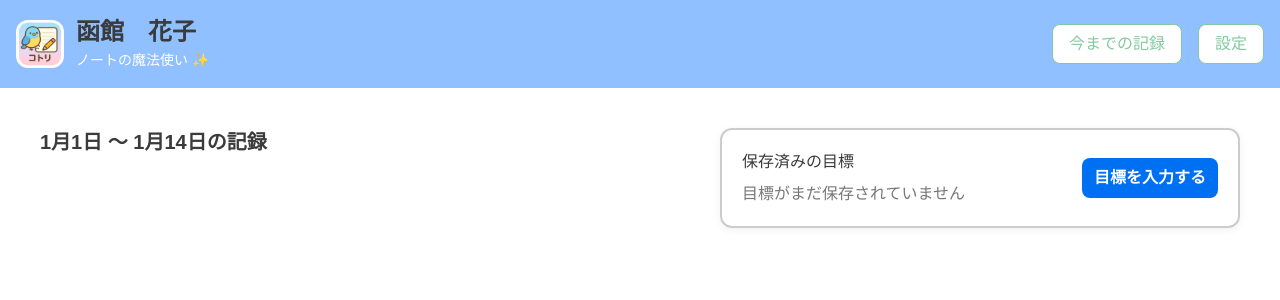
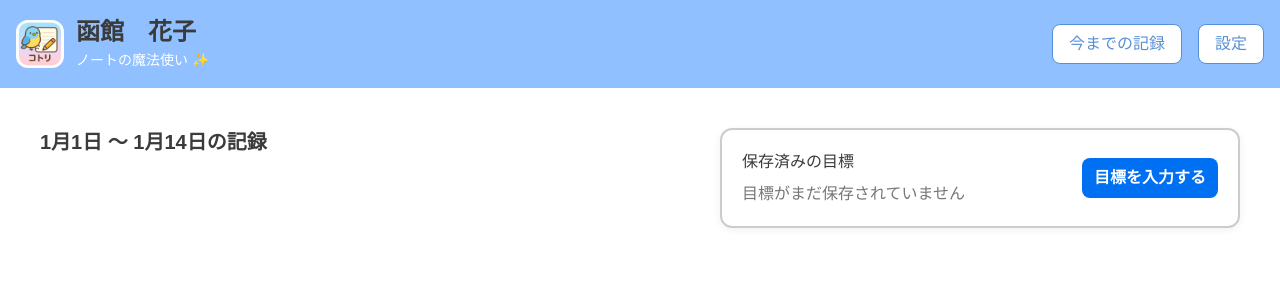
Before and after one commit to funswift/funswift-education, a Next.js app: page / in a window 1280 px wide. Shown: the top 300 px of the page. Built offline with nearby package versions, Linux system fonts and the light colour scheme.

Commit message:
change button color (#37)

```diff
--- a/package.json
+++ b/package.json
@@ -14,8 +14,8 @@
     "next": "15.5.4",
     "react": "19.1.0",
     "react-dom": "19.1.0",
+    "react-icons": "^5.5.0",
     "recharts": "^3.4.1",
-    "react-icons": "^5.5.0",
     "tailwind-merge": "^3.4.0"
   },
   "devDependencies": {
--- a/src/components/ui/button.tsx
+++ b/src/components/ui/button.tsx
@@ -7,8 +7,8 @@ export const buttonVariants = cva(
   {
     variants: {
       variant: {
-        primary: `bg-[var(--green)] text-[var(--text)] hover:opacity-75`,
-        outline: `bg-white text-[var(--green)] border border-[var(--green)] hover:opacity-75`,
+        primary: `bg-[var(--darkBlue)] text-[var(--text)] hover:opacity-75`,
+        outline: `bg-white text-[var(--darkBlue)] border border-[var(--darkBlue)] hover:opacity-75`,
         icon: `bg-transparent hover:opacity-75 rounded-full p-2 h-fit`,
       },
     },
```
Also changed, not shown: 1 other file (tests, documents, lock files or other folders).
